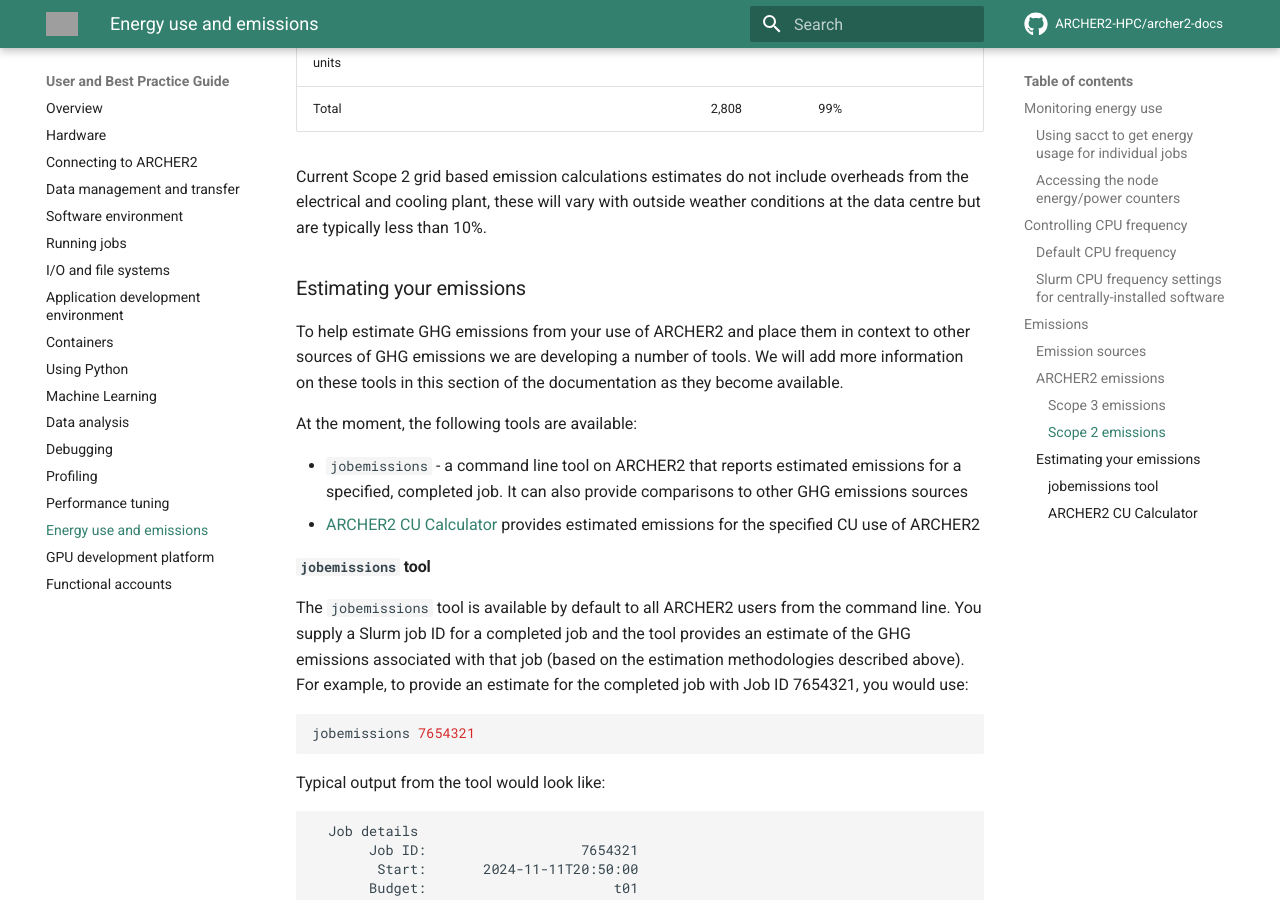
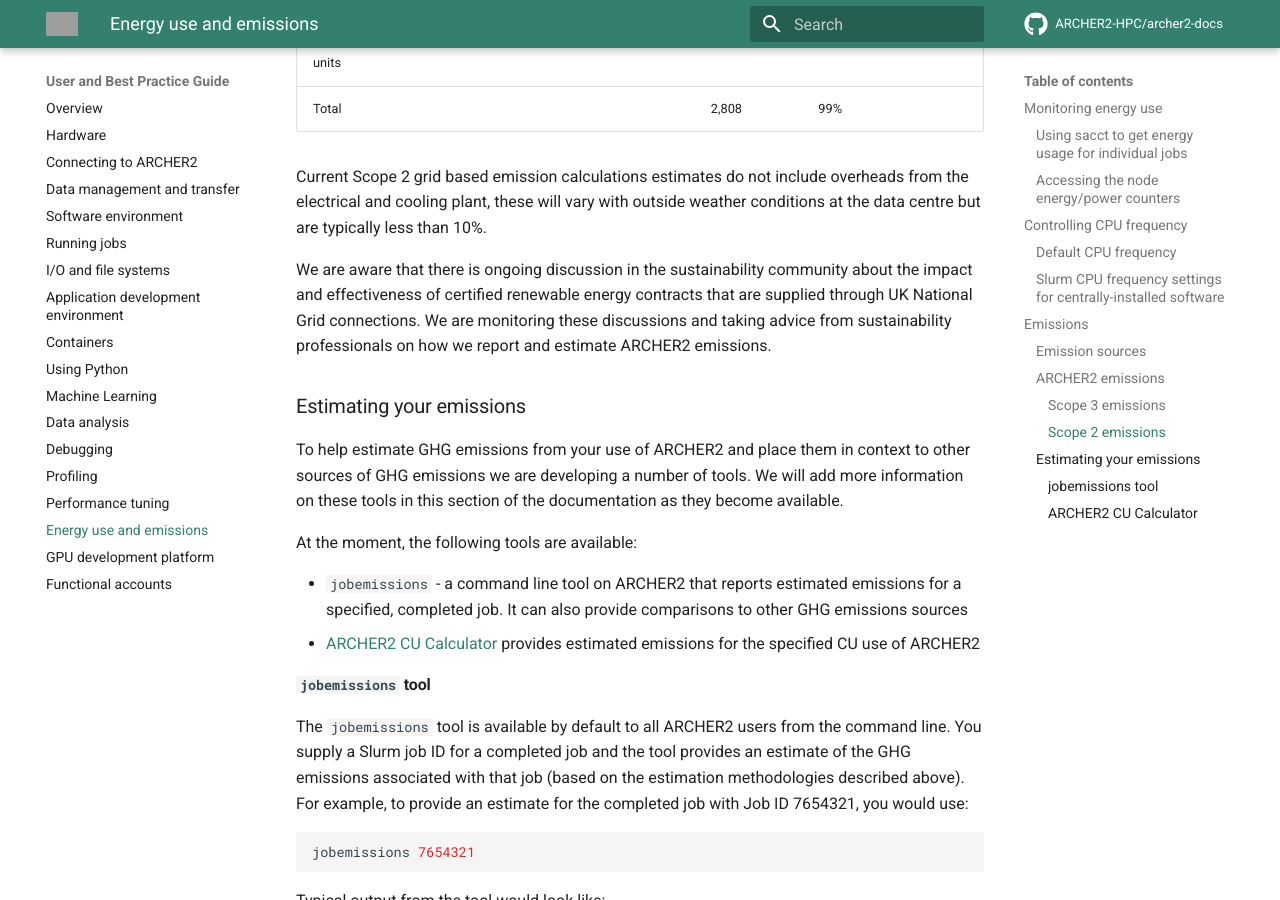
Before and after one commit to ARCHER2-HPC/archer2-docs, an MkDocs documentation site: the page built from docs/user-guide/energy.md, in a window 1280 px wide and 900 px high, scrolled down 7743 px. Built offline with MkDocs 1.6.1 and Material for MkDocs 9.7.7, drawn with Linux system fonts in a browser that asks for light colours; comment, search, counter and statistics services are not loaded; grey boxes are pictures that could not be loaded.

Commit message:
Updates emissions text

```diff
--- a/docs/user-guide/energy.md
+++ b/docs/user-guide/energy.md
@@ -278,6 +278,11 @@
 and cooling plant, these will vary with outside weather conditions at the data centre but are typically
 less than 10%.
 
+We are aware that there is ongoing discussion in the sustainability community about the impact and
+effectiveness of certified renewable energy contracts that are supplied through UK National Grid
+connections. We are monitoring these discussions and taking advice from sustainability professionals
+on how we report and estimate ARCHER2 emissions.
+
 ### Estimating your emissions
 
 To help estimate GHG emissions from your use of ARCHER2 and place them in context to other sources of
```
